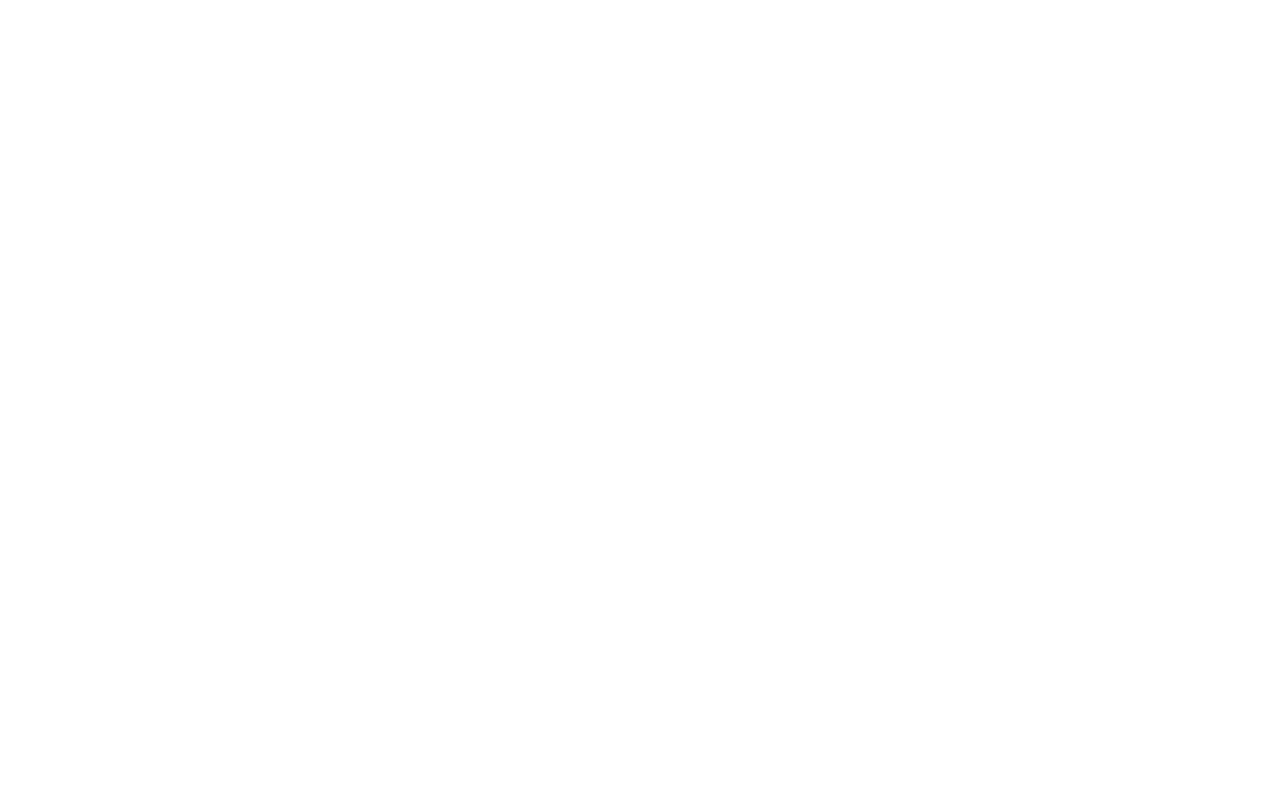
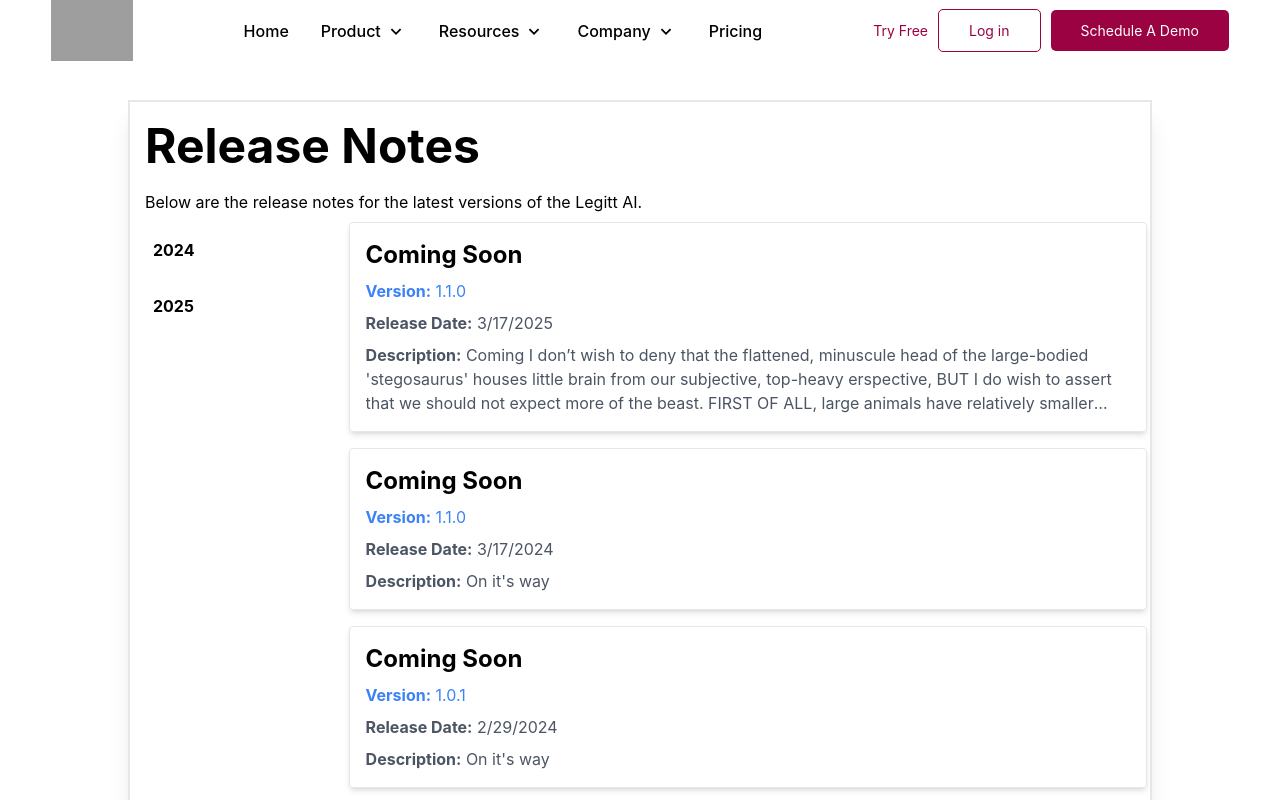
Before and after one commit to RepoMBA/landingpage_vite2024, a React (Vite) app: page /release-notes in a window 1280 px wide. Before the commit this address had no page. Shown: the top 800 px of the page. Built offline with nearby package versions, Linux system fonts and the light colour scheme; grey boxes are pictures that could not be loaded.

Commit message:
Release Notes Complete

```diff
--- a/package.json
+++ b/package.json
@@ -16,6 +16,7 @@
     "@material-tailwind/react": "^2.1.9",
     "@mui/icons-material": "^5.15.20",
     "@mui/material": "^5.15.20",
+    "@tailwindcss/line-clamp": "^0.4.4",
     "@types/react-helmet": "^6.1.11",
     "compression": "^1.7.4",
     "express": "^4.19.2",
--- a/src/pages/PrivacyPolicy/PrivacyPolicyContent.tsx
+++ b/src/pages/PrivacyPolicy/PrivacyPolicyContent.tsx
@@ -7,7 +7,7 @@
         <div>
             <NewHeader />
             <div className="px-[120px] text-[#4e4d4c]">
-                <h1 className="mt-[80px] text-[24px] text-[#000] text-center"><b>Legitt Privacy Policy</b></h1>
+                <h1 className="mt-[80px] mb-6 text-[24px] text-[#000] text-center"><b>Legitt Privacy Policy</b></h1>
                 <h2><b>Personal Information</b></h2>
                 <p className="mb-[30px]">
                     Upepo Technology Labs Private Limited (referred as company) is the licensed owner of the brand Legitt, the website www.legittai.com and MS Word Office Plug in tool "Legitt AI Office Tools". Company respects your privacy. This privacy policy provides succinctly the manner your data is collected and used by Company on the Site. As a visitor to the site/ customer you are advised to please read the policy carefully. By accessing the services provided by the site you agree to the collection and use of your data by Company.
--- /dev/null
+++ b/src/pages/ReleaseNotes/ReleaseNotesContent.tsx
@@ -0,0 +1,109 @@
+import React, { useState } from "react";
+import NewHeader from "../../components/Header/NewHeader";
+import Footer from "../../components/Footer/index";
+import releaseNotes from './releasenotes.json';
+
+interface Release {
+    Version: string;
+    Title: string;
+    Description: string;
+    ReleaseDate: string;
+}
+
+export default function ReleaseNotesContent() {
+    const [month, setMonth] = useState<string>('');
+    const [year, setYear] = useState<string>('');
+
+    const months = [
+        'January', 'February', 'March', 'April', 'May', 'June',
+        'July', 'August', 'September', 'October', 'November', 'December'
+    ];
+
+    const uniqueYears = Array.from(new Set(releaseNotes.map((note: Release) => new Date(note.ReleaseDate).getFullYear().toString())));
+
+    const filteredAndSortedNotes = releaseNotes
+        .filter((note: Release) => {
+            const noteDate = new Date(note.ReleaseDate);
+            const noteMonth = months[noteDate.getMonth()];
+            const noteYear = noteDate.getFullYear().toString();
+            return (!month || noteMonth === month) && (!year || noteYear === year);
+        })
+        .sort((a: Release, b: Release) => new Date(b.ReleaseDate).getTime() - new Date(a.ReleaseDate).getTime());
+
+    const handleYearClick = (selectedYear: string) => {
+        if (year === selectedYear) {
+            setYear('');
+            setMonth('');
+        } else {
+            setYear(selectedYear);
+            setMonth('');
+        }
+    };
+
+    const handleMonthClick = (selectedMonth: string) => {
+        setMonth(selectedMonth);
+    };
+
+    return (
+        <div>
+            <NewHeader />
+            <div className="flex items-center justify-center">
+                <div className="mt-[100px] m-2 shadow-xl w-full max-w-5xl px-[3px] border-[2px]">
+                    <h1 className="font-bold m-2 text-[32px] sm:text-[48px] ml-3">Release Notes</h1>
+                    <p className="m-2 ml-3">Below are the release notes for the latest versions of the Legitt AI.</p>
+                    <div className="flex flex-col sm:flex-row">
+                        <div className="m-2 w-full sm:w-1/5">
+                            <div className="space-y-4">
+                                {uniqueYears.map((uniqueYear) => (
+                                    <div key={uniqueYear}>
+                                        <h3
+                                            className={`font-bold cursor-pointer py-2 px-3 rounded ${year === uniqueYear ? 'bg-blue-500 text-white' : 'hover:bg-gray-200'}`}
+                                            onClick={() => handleYearClick(uniqueYear)}
+                                        >
+                                            {uniqueYear}
+                                        </h3>
+                                        {year === uniqueYear && (
+                                            <div className="ml-4 space-y-2 transition-all duration-300 ease-in-out">
+                                                {months.map((m, index) => (
+                                                    <div
+                                                        key={index}
+                                                        className={`cursor-pointer py-1 px-3 rounded ${month === m ? 'bg-blue-400 text-white' : 'hover:bg-gray-100'}`}
+                                                        onClick={() => handleMonthClick(m)}
+                                                    >
+                                                        {m}
+                                                    </div>
+                                                ))}
+                                            </div>
+                                        )}
+                                    </div>
+                                ))}
+                            </div>
+                        </div>
+
+                        <div className="space-y-4 w-full sm:w-4/5">
+                            {filteredAndSortedNotes.map((note: Release, index: number) => (
+                                <div key={index} className="relative p-4 border rounded shadow-md transition-transform transform hover:scale-105">
+                                    <div className="space-y-2">
+                                        <h2 className="font-bold text-xl sm:text-2xl">{note.Title}</h2>
+                                        <p className="text-blue-500"><strong>Version:</strong> {note.Version}</p>
+                                        <p className="text-gray-600"><strong>Release Date:</strong> {new Date(note.ReleaseDate).toLocaleDateString()}</p>
+                                        <p className="text-gray-600 line-clamp-3"><strong>Description:</strong> {note.Description}</p>
+                                    </div>
+                                    <div className="absolute inset-0 bg-white p-4 rounded opacity-0 hover:opacity-100 overflow-auto transition-opacity duration-300">
+                                        <div className="flex flex-col sm:flex-row sm:space-x-5">
+                                            <h2 className="font-bold text-xl sm:text-2xl w-full sm:w-3/4">{note.Title}</h2>
+                                            <p className="text-blue-500"><strong>Version:</strong> {note.Version}</p>
+                                            <p className="text-gray-600"><strong>Release Date:</strong> {new Date(note.ReleaseDate).toLocaleDateString()}</p>
+                                        </div>
+                                        <p className="text-gray-600"><strong>Description:</strong> {note.Description}</p>
+                                    </div>
+                                </div>
+                            ))}
+                        </div>
+                    </div>
+                </div>
+            </div>
+            <Footer />
+        </div>
+    );
+}
--- /dev/null
+++ b/src/pages/ReleaseNotes/index.tsx
@@ -0,0 +1,10 @@
+import React from "react";
+import ReleaseNotesContent from "./ReleaseNotesContent";
+
+export default function ReleaseNotes() {
+  return (
+    <div>
+        <ReleaseNotesContent/>
+    </div>
+  );
+}
--- /dev/null
+++ b/src/pages/ReleaseNotes/releasenotes.json
@@ -0,0 +1,26 @@
+[
+    {
+      "Version": "1.0.0",
+      "Title":"All-In-One Smart Contract Management",
+      "Description":"Released Improved AI extraction for alerts and notifications",
+      "ReleaseDate":"2024-01-17"
+    },
+    {
+      "Version": "1.0.1",
+      "Title":"Coming Soon",
+      "Description":"On it's way",
+      "ReleaseDate":"2024-02-29"
+    },
+    {
+      "Version": "1.1.0",
+      "Title":"Coming Soon",
+      "Description":"On it's way",
+      "ReleaseDate":"2024-03-17"
+    },
+    {
+      "Version": "1.1.0",
+      "Title":"Coming Soon",
+      "Description":"Coming I don’t wish to deny that the flattened, minuscule head of the large-bodied 'stegosaurus' houses little brain from our subjective, top-heavy erspective, BUT I do wish to assert that we should not expect more of the beast. FIRST OF ALL, large animals have relatively smaller brains than related, small animals. The orrelation of brain size with body size among kindred animals (all reptiles, all mammals, FOR EXAMPLE) is remarkably regular. AS we move from small to large animals, from ice to elephants or small lizards to Komodo dragons, brain size increases, BUT not so fast as body size. IN OTHER WORDS, bodies grow faster than brains, AND large animals ave low ratios of brain weight to body weight. IN FACT, brains grow only about two-thirds as fast as bodies. SINCE we have no reason to believe that large animals are onsistently stupider than their smaller relatives, we must conclude that large animals require relatively less brain to do as well as smaller animals. IF we do not recognize his relationship, we are likely to underestimate the mental power of very large animals, dinosaurs in particular. Soon",
+      "ReleaseDate":"2025-03-17"
+    }
+  ]
--- a/src/pages/Support/SupportContent.tsx
+++ b/src/pages/Support/SupportContent.tsx
@@ -39,10 +39,10 @@
     return (
         <div>
             <NewHeader />
-            <div className="mt-16 font-mono px-4 lg:px-0"> {/* Padding adjusted for responsiveness */}
+            <div className="mt-16 font-mono px-4 lg:px-0">
                 <div className="text-center">
-                    <h1 className="text-4xl lg:text-5xl font-bold mb-4"><b>FAQs - Frequently Asked Questions</b></h1> {/* Adjusted text sizes */}
-                    <p className="text-lg lg:text-xl">Here are the answers to some of the most frequently asked questions about our work.</p> {/* Adjusted text sizes */}
+                    <h1 className="text-4xl lg:text-5xl font-bold mb-4"><b>FAQs - Frequently Asked Questions</b></h1>
+                    <p className="text-lg lg:text-xl">Here are the answers to some of the most frequently asked questions about our work.</p>
                 </div>
                 <FAQContainer />
             </div>
--- a/src/routes/index.tsx
+++ b/src/routes/index.tsx
@@ -8,6 +8,7 @@
 import JobsAndCareer from "../pages/JobsAndCareer";
 import Support from "../pages/Support";
 import Videos from "../pages/Videos";
+import ReleaseNotes from "../pages/ReleaseNotes";
 
 
 
@@ -25,6 +26,7 @@
       {/* Resources */}
       <Route path="/support" element={<Support/>}/>
       <Route path="/videos" element={<Videos/>}/>
+      <Route path="/release-notes" element={<ReleaseNotes/>}/>
     </Routes>
   );
 };
--- a/tailwind.config.js
+++ b/tailwind.config.js
@@ -35,5 +35,6 @@
     // require("@tailwindcss/forms"),
     // require("@tailwindcss/typography"),
     // require("@tailwindcss/aspect-ratio"),
+    // require('@tailwindcss/line-clamp'),
   ],
 };
```
Also changed, not shown: 1 other file (tests, documents, lock files or other folders).
